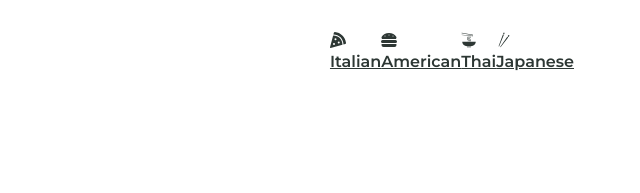
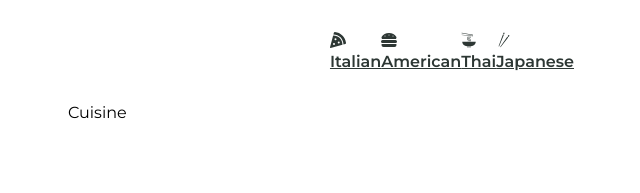
Before and after one commit to samchillcott/delicious, a React (Create React App) app: page /cuisine/1 in a window 1280 px wide. Shown: the top 193 px of the page, without its empty margins (188-828 px from the left). Built offline with nearby package versions, Linux system fonts and the light colour scheme.

Commit message:
add dynamic routing

```diff
--- a/src/pages/Pages.js
+++ b/src/pages/Pages.js
@@ -7,7 +7,7 @@ const Pages = () => {
   return (
     <Routes>
       <Route path='/' element={ <Home /> } />
-      <Route path='/cuisine' element={ <Cuisine /> } />
+      <Route path='/cuisine/:type' element={ <Cuisine /> } />
     </Routes>
   )
 }
```
